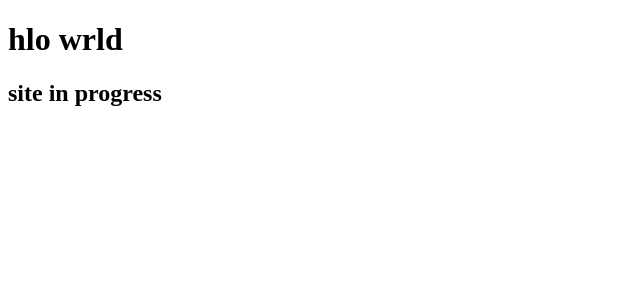
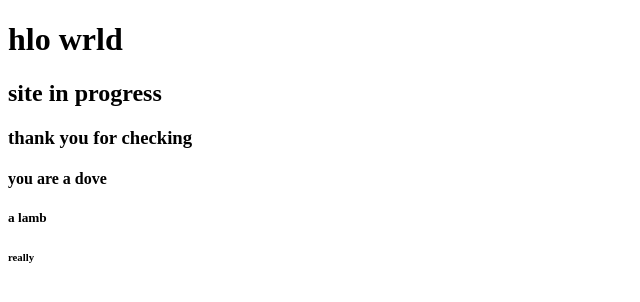
Before and after one commit to AdamIverson/ai-test, a website: page src/index.html in a window 1280 px wide. Shown: the whole page, without its empty margins (0-640 px from the left). Drawn offline with Linux system fonts and the light colour scheme.

Commit message:
headings

```diff
--- a/src/index.html
+++ b/src/index.html
@@ -9,5 +9,9 @@
 <body>
     <h1>hlo wrld</h1>
     <h2>site in progress</h2>
+    <h3>thank you for checking</h3>
+    <h4>you are a dove</h4>
+    <h5>a lamb</h5>
+    <h6>really</h6>
 </body>
 </html>
```
